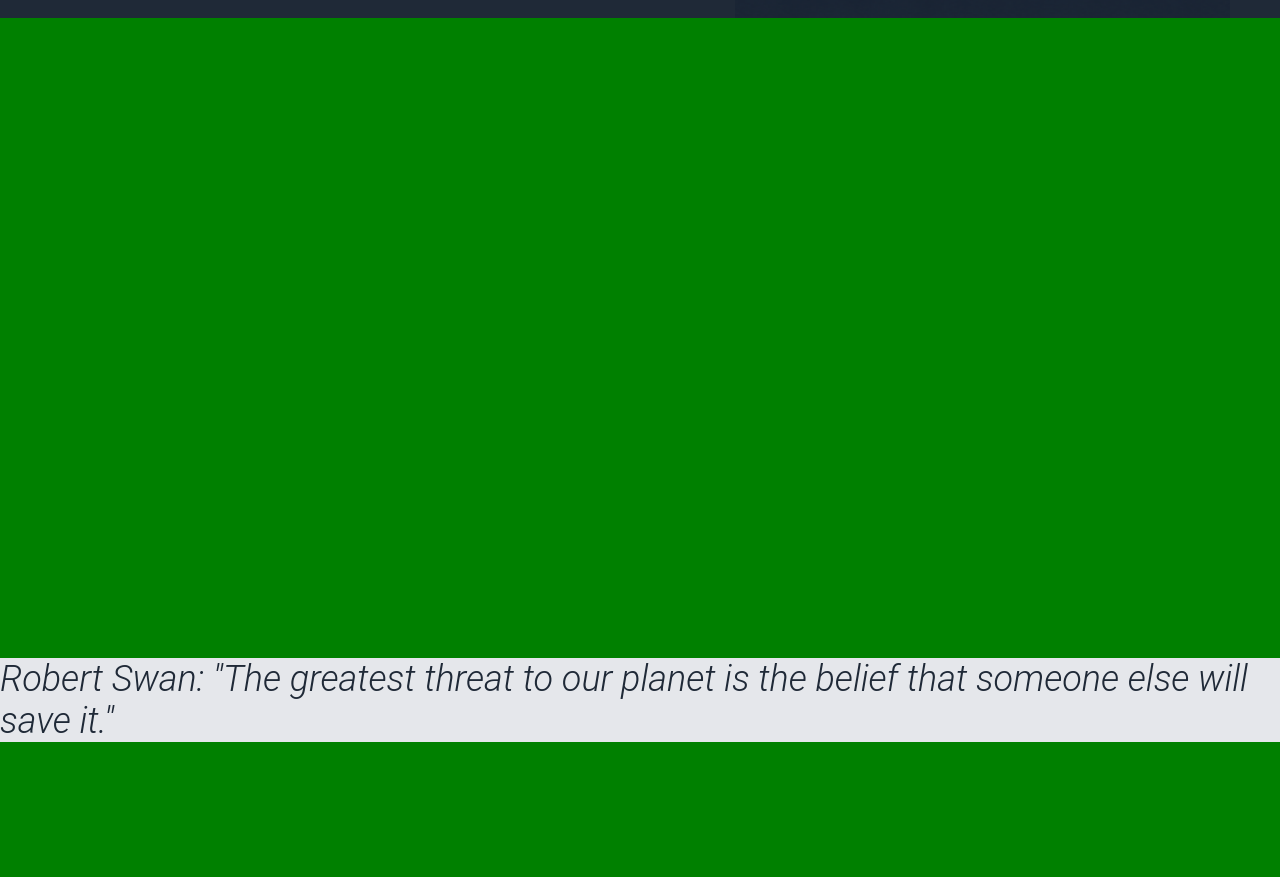
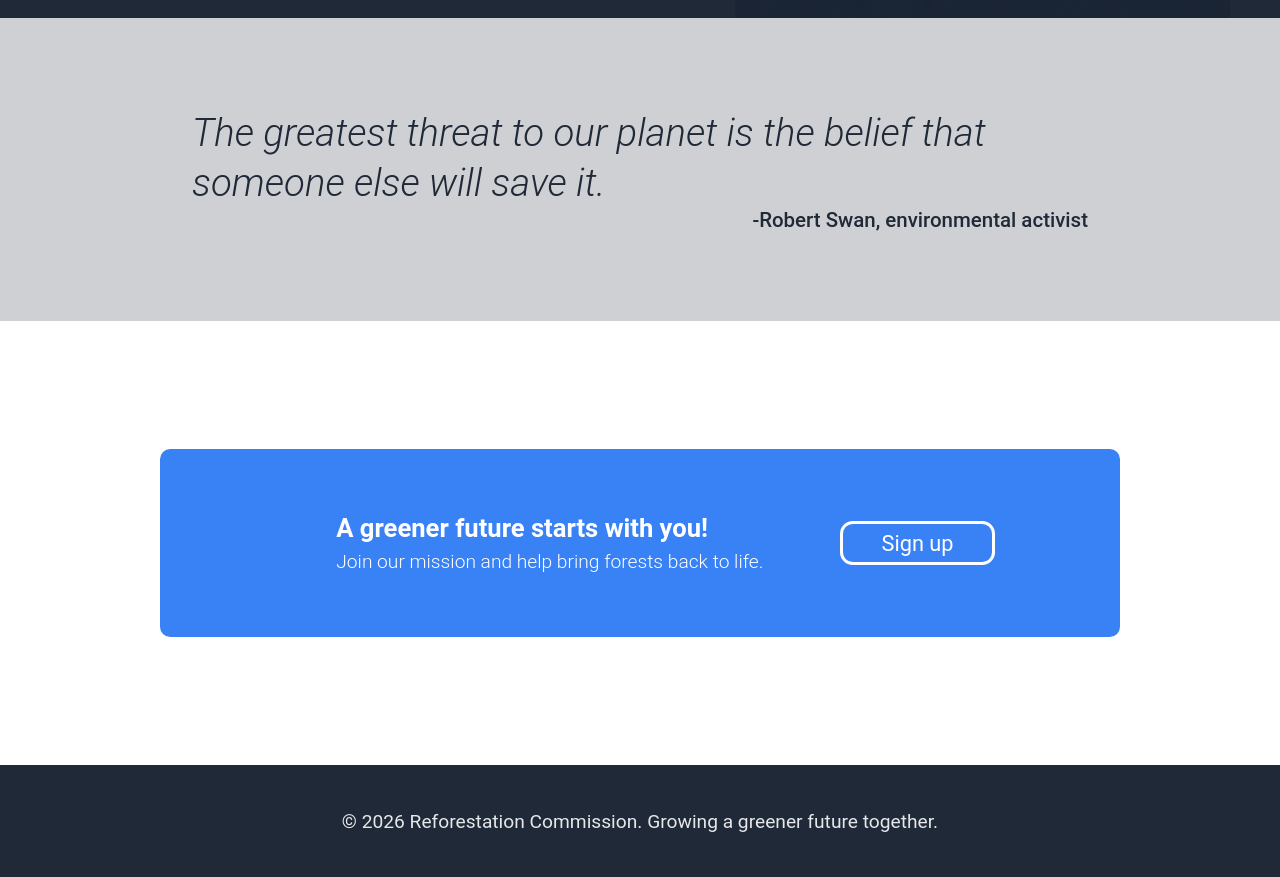
Before and after one commit to astandet/odin-landing-page, a plain HTML site: page index.html in a window 1280 px wide. Shown: the part 629-1506 px from the top of the page. Before the commit the page ends 1371 px from the top, so only its background shows below. Drawn offline with Linux system fonts and the light colour scheme.

Commit message:
Complete call2action section

```diff
--- a/index.html
+++ b/index.html
@@ -32,8 +32,8 @@
                             woodlands, revive wildlife habitats and create healthier, greener landscapes for future
                             generations.
                         </div>
-                        <div class="heroButton">
-                            <button type="button" id="signup-btn">Sign up</button>
+                        <div class="blueButton">
+                            <button type="button">Sign up</button>
                         </div>
                     </div>
                     <div class="hero-right"><img src="IMG/monsterWhiteFrame.png" alt="green friendly monster">
@@ -43,11 +43,23 @@
             <div class="factCards">
 
             </div>
-            <div class="quote">Robert Swan: "The greatest threat to our planet is the belief that someone else will save it."
+            <div class="quote">
+               <div class="quoteMiddle">
+                   <div class="quoteText">The greatest threat to our planet is the belief that someone else will save it.</div>
+                   <div class="quoteAuthor">-Robert Swan, environmental activist</div>
+               </div>
             </div>
             <div class="call2action">
+                <div class="blueRectangle">
+                    <div class="call2ActText">
+                        <div class="call1">A greener future starts with you!</div>
+                        <div class="call2">Join our mission and help bring forests back to life.</div>
+                    </div>
+                    <div class="blueButton"><button type="button" class="cta-btn">Sign up</button></div>
+                </div>
             </div>
             <div class="footer">
+                <div class="footerText">© 2026 Reforestation Commission. Growing a greener future together.</div>
             </div>
         </div>
     </body>
--- a/style.css
+++ b/style.css
@@ -4,11 +4,11 @@
     box-sizing: border-box;
 }
 
-body, .page, .top, .site-header, .hero, .hero-left, .hero-right, .links, .links ul, .heroButton, .logo, .factCards, .quote, .call2action {
+body, .page, .top, .site-header, .hero, .hero-left, .hero-right, .links, .links ul, .blueButton, .logo, .factCards, .quote, .quoteText, .quoteAuthor, .quoteMiddle, .call2action, .footer, .blueRectangle, .call2ActText {
     display: flex;
 }
 
-.page, .top, .hero-left {
+.page, .top, .quoteMiddle, .hero-left, .call2ActText {
     flex-direction: column;
 }
 
@@ -19,9 +19,8 @@ body {
     font-family: Roboto, sans-serif;
 }
 
-.factCards {
-    container: top / size;
-    aspect-ratio: 2 / 1;
+button {
+    white-space: nowrap;
 }
 
 .page {
@@ -96,11 +95,11 @@ body {
     text-decoration-color: rgb(74, 222, 128);
 }
 
-.heroButton {
+.blueButton {
     display: flex;
 }
 
-.heroButton button {
+.blueButton button {
     font-family: inherit;
     background-color: #3882F6;
     color: white;
@@ -111,7 +110,15 @@ body {
     border: 0;
 }
 
-.heroButton button:hover {
+.blueButton .cta-btn {
+    border: 0.25cqw solid white;
+    background-color: transparent;
+    font-size: 1.7cqw;
+    margin: 1cqw;
+    padding: 0.5cqw 3cqw;
+}
+
+.blueButton button:hover {
     background-color: #50A0F0;
 }
 
@@ -147,10 +154,85 @@ body {
     height: auto;
 }
 
+.factCards, .quote, .call2action, .footer {
+    position: relative;
+    width: 100%;
+    max-width: 1400px;
+}
+
+.factCards {
+    container: factCards / inline-size;
+    /* aspect-ratio: 2 / 1; */
+}
+
 .quote {
-    background-color: #E5E7EB;
-    font-size: 36px;
+    container: factCards / inline-size;
+    background-color: #cfd0d3;
     color: #1F2937;
+}
+
+.quoteText {
     font-weight: 300;
     font-style: italic;
+    font-size: 3cqw;
+    line-height: 1.3;
 }
+
+.quoteAuthor {
+    font-weight: 500;
+    font-size: 1.6cqw;
+    justify-content: flex-end;
+    /* margin-right: 2cqw; */
+}
+
+.quoteMiddle {
+    width: 70cqw;
+    justify-content: center;
+    align-content: center;
+    margin: 7cqw auto;
+    /* gap: 0.8cqw; */
+}
+
+.call2action {
+    container: call2action / inline-size;
+    background-color: white;
+}
+
+.footer {
+    container: footer / inline-size;
+    background-color: #1F2937;
+    justify-content: center;
+    align-items: center;
+}
+
+.footerText {
+    font-size: 1.5cqw;
+    padding: 3.5cqw 0;
+    color: #E5E7EB;
+}
+
+.call1, .call2 {color: white;}
+
+.call1 {
+    font-size: 2cqw;
+    font-weight: 700;
+}
+
+.call2 {
+    font-size: 1.5cqw;
+    font-weight: 300;
+}
+
+.blueRectangle {
+    background-color: #3882F6;
+    width: 75cqw;
+    margin: 10cqw auto;
+    justify-content: center;
+    align-items: center;
+    border-radius: 0.8cqw;
+}
+
+.call2ActText {
+    padding: 5cqw;
+    gap: 0.5cqw;
+}
```
